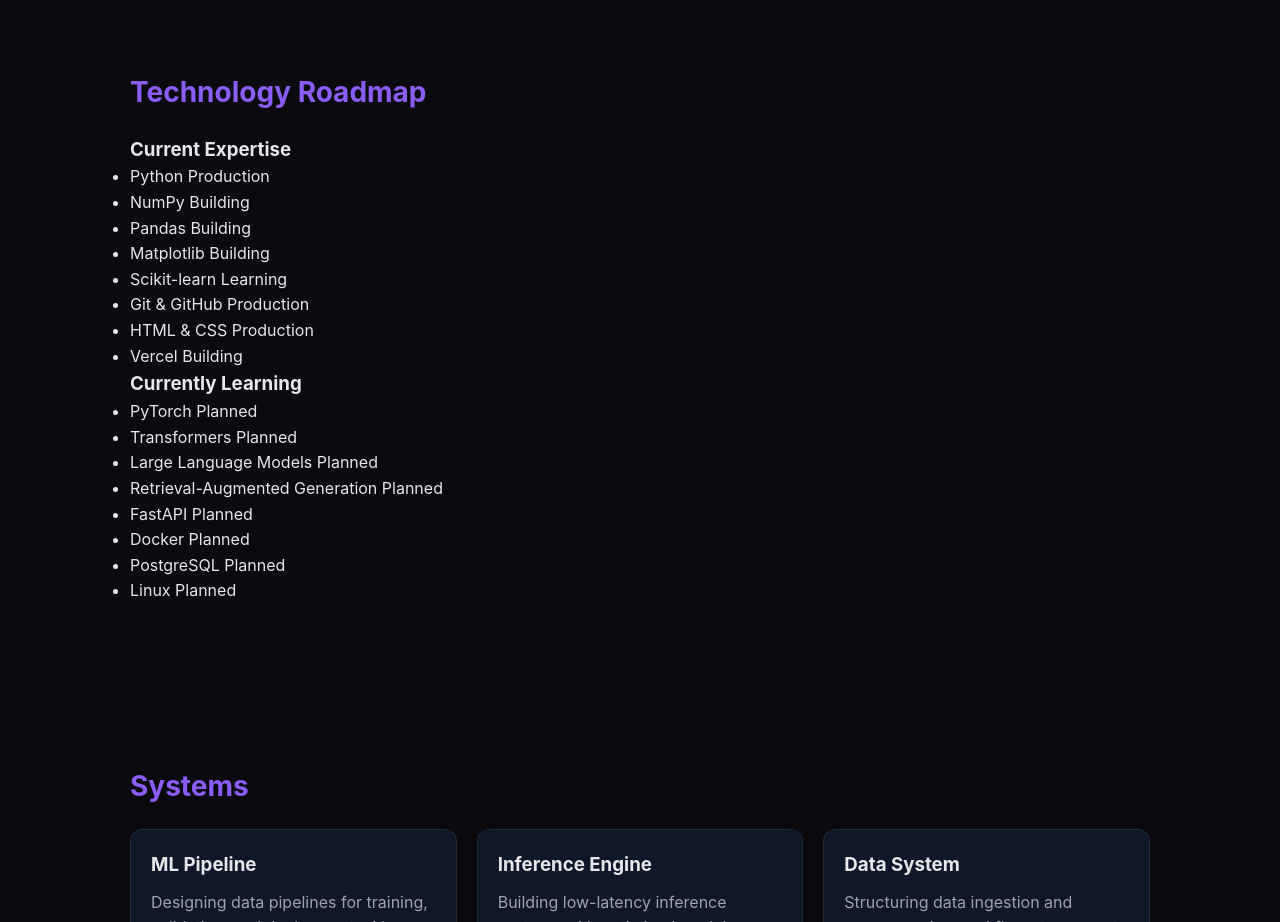
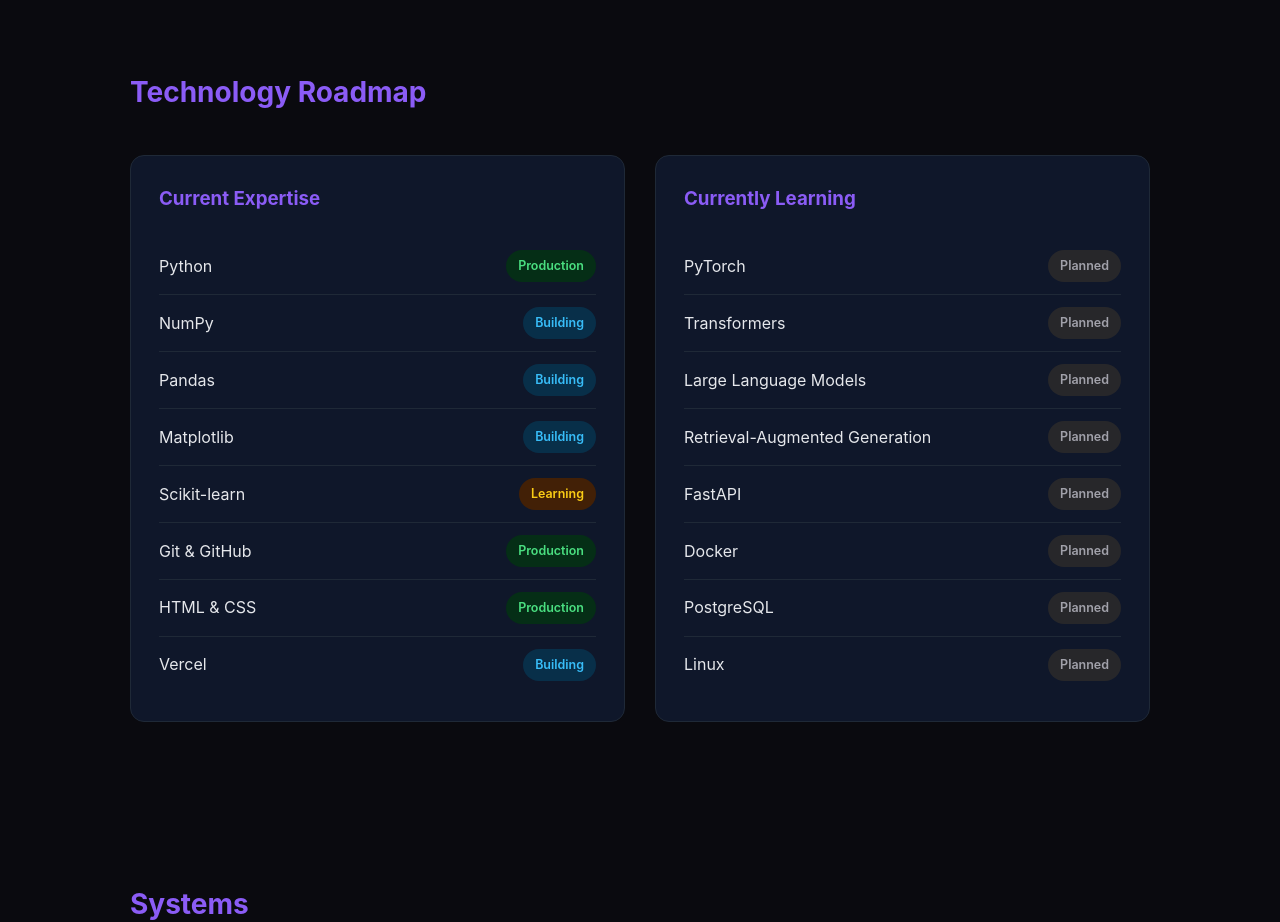
Before and after one commit to PATEL-DRUPAD/drupad-ai-lab, a plain HTML site: page index.html in a window 1280 px wide. Shown: the part 720-1642 px from the top of the page. Drawn offline with nearby package versions, Linux system fonts and the light colour scheme.

Commit message:
Add roadmap styles and status color definitions
Added styles for roadmap grid and cards, including layout and status colors.

```diff
--- a/styles.css
+++ b/styles.css
@@ -184,3 +184,109 @@ footer {
     0 0 20px rgba(59,130,246,.35);
 
 }
+
+/* ---------------- Roadmap ---------------- */
+
+.roadmap-grid{
+
+    display:grid;
+
+    grid-template-columns:repeat(auto-fit,minmax(400px,1fr));
+
+    gap:30px;
+
+    margin-top:40px;
+
+}
+
+.roadmap-card{
+
+    background:#0f172a;
+
+    border:1px solid #1f2937;
+
+    border-radius:14px;
+
+    padding:28px;
+
+}
+
+.roadmap-card h3{
+
+    margin-bottom:25px;
+
+    color:#8b5cf6;
+
+}
+
+.tech-list{
+
+    list-style:none;
+
+}
+
+.tech-list li{
+
+    display:flex;
+
+    justify-content:space-between;
+
+    align-items:center;
+
+    padding:12px 0;
+
+    border-bottom:1px solid #1f2937;
+
+}
+
+.tech-list li:last-child{
+
+    border-bottom:none;
+
+}
+
+.badge{
+
+    padding:6px 12px;
+
+    border-radius:999px;
+
+    font-size:.78rem;
+
+    font-weight:600;
+
+}
+
+/* Status Colors */
+
+.production{
+
+    background:#052e16;
+
+    color:#4ade80;
+
+}
+
+.building{
+
+    background:#082f49;
+
+    color:#38bdf8;
+
+}
+
+.learning{
+
+    background:#422006;
+
+    color:#facc15;
+
+}
+
+.planned{
+
+    background:#27272a;
+
+    color:#a1a1aa;
+
+}
```
